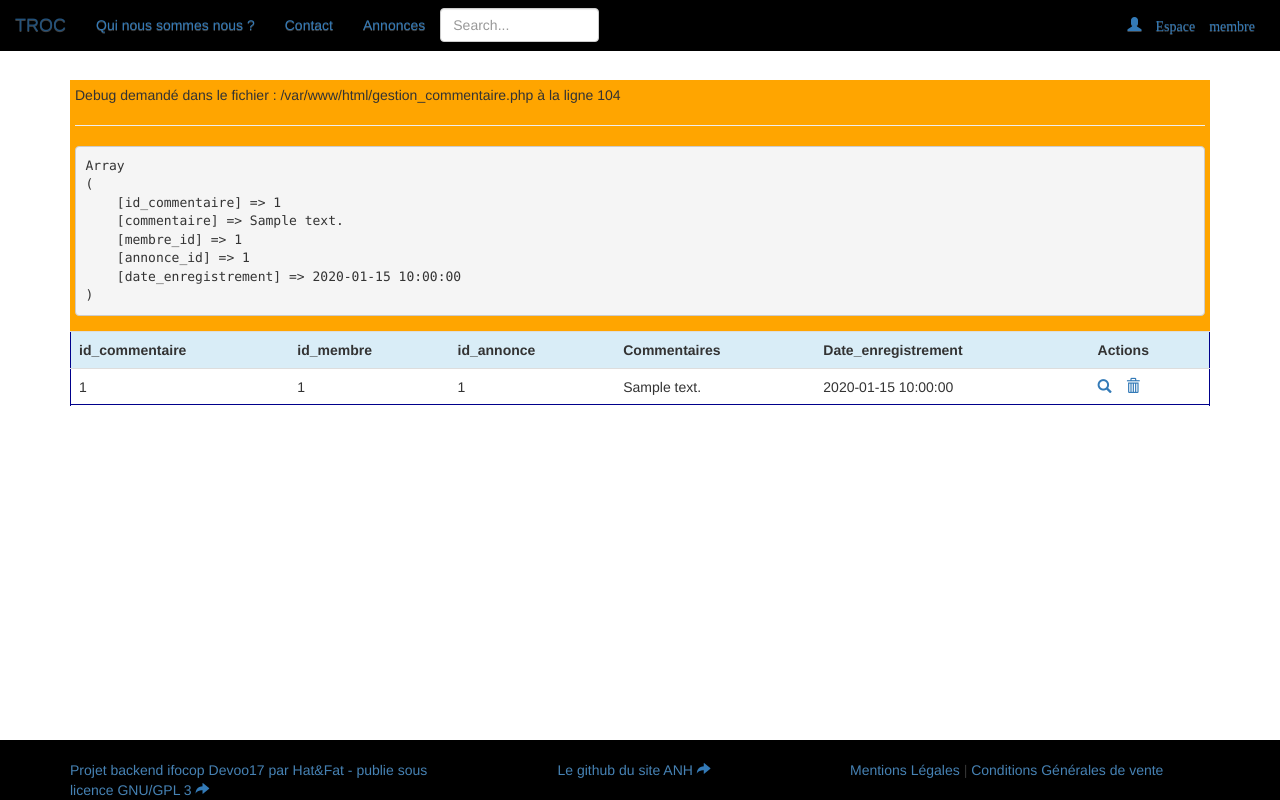
After one commit to tsettset/aNewHope, a PHP site: page /aNewHope/gestion_commentaire.php in a window 1280 px wide. The commit adds this page. Run offline with PHP 8.4, Linux system fonts and the light colour scheme; tables that the repository leaves empty hold one stand-in row (values such as "Sample post"); some libraries are stand-ins or nearby versions.

Commit message:
ajout fichier contact et gestion_commentaire

```diff
--- a/connexion.php
+++ b/connexion.php
@@ -2,7 +2,6 @@
 require_once ('init.inc.php');
 require_once ('fonctions.inc.php');
 require_once ('navbar.php');
-
 
 if(isset($_GET['action']) && $_GET['action']=="deconnexion"){
 
--- a/footer.php
+++ b/footer.php
@@ -1,14 +1,16 @@
 <footer style="background-color : black; height : 60px; position : absolute; bottom:0; width: 100%">
  <div class="container">
   <div class="row">
-   <div class="col-md-5 col-md-offset-2" style="color : white;">
+   <div class="col-md-4" style="color : steelblue;">
     <br>
     Projet backend ifocop Devoo17 par Hat&Fat - publie sous licence GNU/GPL 3 <a href="http://www.gnu.org/licenses/gpl-3.0.html"  class="glyphicon glyphicon-share-alt"></a>
    </div>
-   <div class="col-md-4 col-md-offset-1" style="color : white;">
+   <div class="col-md-2 col-md-offset-1" style="color : steelblue;">
     <br>
     Le github du site ANH <a href="https://github.com/tsettset/aNewHope" class="glyphicon glyphicon-share-alt"></a>
    </div>
+   <br>
+   <div class="col-md-4 col-md-offset-1"><a style="color : steelblue" href="#">Mentions Légales</a> | <a style="color : steelblue" href="#">Conditions Générales de vente</a></div>
   </div>
  </div>
 </footer>
--- /dev/null
+++ b/gestion_commentaire.php
@@ -0,0 +1,126 @@
+<?php
+require_once('init.inc.php');
+require_once('fonctions.inc.php');
+require_once('navbar.php');
+
+
+$req=$bdd->query('select * from commentaire');
+
+$donnees=$req->fetchAll(PDO::FETCH_ASSOC);
+
+
+
+
+if(isset($_GET['action'])&& $_GET['action']=="suppression"){
+
+    $del=$bdd->prepare('delete from commentaire where id_commentaire=:id');
+    $del->bindValue(':id', $_GET['id'], PDO::PARAM_INT);
+    $del->execute();
+
+
+    $content .='<div class="alert alert-success col-md-8 col-md-offset-2 text-center">La catégorie '.$_GET['id'].' a bien été supprimée ! </div>';
+
+
+    $req=$bdd->query('select * from commentaire');
+
+    $donnees=$req->fetchAll(PDO::FETCH_ASSOC);
+    //debug($donnees, 2);
+
+}
+
+echo $content;
+/*if(isset($_GET['action']) && $_GET['action']=="modification"){ ?>
+<div class="container">
+    <div class="jumbotron">
+        <form id="form" method="post" action="#">
+            <div class="row">
+                <div class="col-md-6">
+                    <label for="titre">Titre: </label>
+                    <div class="input-group">
+                        <div class="input-group-addon"><span class="glyphicon glyphicon-pencil"></span></div><input class="form-control" type="text" name="titre" id="titre" placeholder="Titre">
+                    </div>
+                </div>
+                <div class="col-md-6">
+                    <label for="motscles">Mots Clés: </label>
+                    <div class="input-group">
+                        <div class="input-group-addon"><span class="glyphicon glyphicon-pencil"></span></div><input class="form-control" type="text" name="motscles" id="motscles" placeholder="Mots Clés" >
+                    </div>
+                </div>
+            </div>
+            <br>
+
+            <input type="submit" name="inscriSubmit" id="inscriSubmit" class="btn btn-info center-block" value="Modifier">
+
+        </form>
+    </div>
+</div>*/
+
+/*$req=$bdd->prepare("select * from commentaire where id_=:id");
+    $req->bindValue('id', $_GET['id'], PDO::PARAM_INT);
+    $req->execute();
+
+    $donnees=$req->fetchAll(PDO::FETCH_ASSOC);
+    //debug($donnees);
+
+    foreach($donnees as $value){
+
+        //debug($value);
+    }
+
+    if(isset($_POST['inscriSubmit'])){
+
+        $maj=$bdd->prepare("update categorie set motscles=:mcles, titre=:titre where id_categorie=:id");
+        $maj->bindValue(':id', $_GET['id'], PDO::PARAM_INT);
+        $maj->bindValue(':titre', $_POST['titre'], PDO::PARAM_STR);
+        $maj->bindValue(':mcles', $_POST['motscles'], PDO::PARAM_STR);
+        $maj->execute();
+
+        $content .='<div class="alert alert-success col-md-8 col-md-offset-2 text-center">La catégorie '.$_GET['id'].' a bien été modfiée ! </div>';
+        //header('Location: gestion_categorie.php');
+ }
+
+}*/
+       $req=$bdd->query('select * from commentaire');
+
+        $donnees=$req->fetchAll(PDO::FETCH_ASSOC);
+        //debug($donnees, 2) }
+?>
+
+<div class="container">
+
+    <table class="table table-striped" style="border: 1px solid darkblue; width:100%">
+        <tr class="info">
+            <th>id_commentaire</th>
+            <th>id_membre</th>
+            <th>id_annonce</th>
+            <th>Commentaires</th>
+            <th>Date_enregistrement</th>
+            <th>Actions</th>
+        </tr>
+
+        <?php
+
+    for ($i=0; $i<$req->rowCount(); $i++){
+        debug($donnees[$i]);
+        echo '</tr>';
+        echo'<td>'.$donnees[$i]['id_commentaire'].'</td>';
+        echo'<td>'.$donnees[$i]['membre_id'].'</td>';
+        echo'<td>'.$donnees[$i]['annonce_id'].'</td>';
+        echo'<td>'.$donnees[$i]['commentaire'].'</td>';
+        echo'<td>'.$donnees[$i]['date_enregistrement'].'</td>';
+        echo'<td><a href="gestion_commentaire.php?action=recherche&id='.$donnees[$i]['id_commentaire'].'"><span class="glyphicon glyphicon-search">&nbsp;</span></a><a href="gestion_commentaire.php?action=suppression&id='.$donnees[$i]['id_commentaire'].'"><span class="glyphicon glyphicon-trash"></span></a></td>';
+        echo '<tr>';
+    }
+
+?>
+
+   </table>
+</div>
+
+
+
+
+<br><br><br><br>
+<?php
+    require_once('footer.php');
+?>
--- a/navbar.php
+++ b/navbar.php
@@ -3,23 +3,22 @@ require_once ('fonctions.inc.php');
 require_once ('init.inc.php');
 require_once ('header.inc.php');
 ?>
-<nav class="navbar navbar-inverse navbar-fixed-top">
-
+<nav class="navbar navbar-fixed-top" style="background-color : black; color : steelblue">
   <div class="navbar-header">
-    <button type="button" class="navbar-toggle collapsed" data-toggle="collapse" data-target="#navbar" aria-expanded="false" aria-controls="navbar">
+    <button type="button" class="navbar-toggle collapsed" data-toggle="collapse" data-target="#navbar" aria-expanded="false" aria-controls="navbar" style="background-color : #303030">
       <span class="sr-only">Toggle navigation</span>
-      <span class="icon-bar"></span>
-      <span class="icon-bar"></span>
-      <span class="icon-bar"></span>
+      <span style="background-color: steelblue" class="icon-bar"></span>
+      <span style="background-color: steelblue" class="icon-bar"></span>
+      <span style="background-color: steelblue" class="icon-bar"></span>
     </button>
     <a class="navbar-brand" href="accueil.php">TROC</a>
   </div>
   <div id="navbar" class="navbar-collapse collapse">
     <ul class="nav navbar-nav">
       <li><a href="#">Qui nous sommes nous ?</a></li>
-      <li><a href="#">Contact</a></li>
+      <li><a href="contact.php">Contact</a></li>
       <li><a href="#">Annonces</a></li>
-<?php if(internauteEstConnecteEtEstAdmin()){
+      <?php if(internauteEstConnecteEtEstAdmin()){
   echo '<li><a href="gestion_membre.php">Gestion_membre</a></li>';
   echo '<li><a href="gestion_commentaire.php">Gestion_commentaire</a></li>';
   echo '<li><a href="gestion_note.php">Gestion_note</a></li>';
@@ -37,16 +36,16 @@ require_once ('header.inc.php');
       <li class="dropdown">
         <a href="#" class="dropdown-toggle" data-toggle="dropdown" role="button" aria-haspopup="true" aria-expanded="false"><span class="  glyphicon glyphicon-user"> Espace membre</span></a>
         <ul class="dropdown-menu">
-<?php if(!internauteEstConnecte()){
+          <?php if(!internauteEstConnecte()){
   echo '<li style="font-size: 20px;"><a href="inscription.php">Inscription</a></li>';
   echo '<li style="font-size: 20px;"><a href="connexion.php">Connexion</a></li>';
-  //header('Location: accueil.php');
+
 }else{
 
-          echo'<li style="font-size: 20px;"><a href="profil.php">Profil</a></li>';
-          echo'<li><a href="connexion.php?action=deconnexion" style="font-size: 20px; margin-top:10px;">Déconnexion</a></li>';
-} ?>
-</ul>
+  echo'<li style="font-size: 20px;"><a href="profil.php">Profil</a></li>';
+  echo'<li><a href="connexion.php?action=deconnexion" style="font-size: 20px; margin-top:10px;">Déconnexion</a></li>';
+}?>
+        </ul>
       </li>
     </ul>
   </div>
```
Also changed, not shown: contact.php (added, +47 -0 lines), form_modif_membre.php (deleted, +0 -72 lines), nettoyage_navbar.php (deleted, +0 -56 lines).
